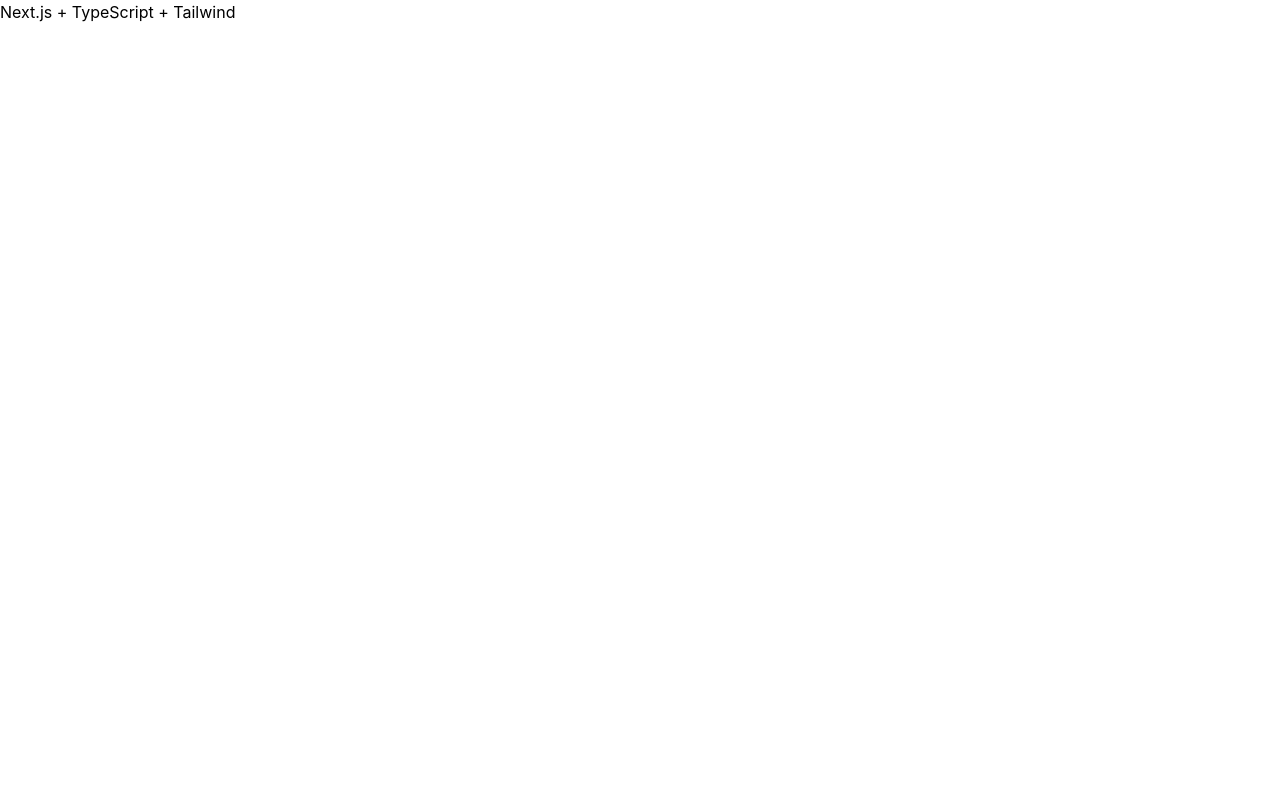
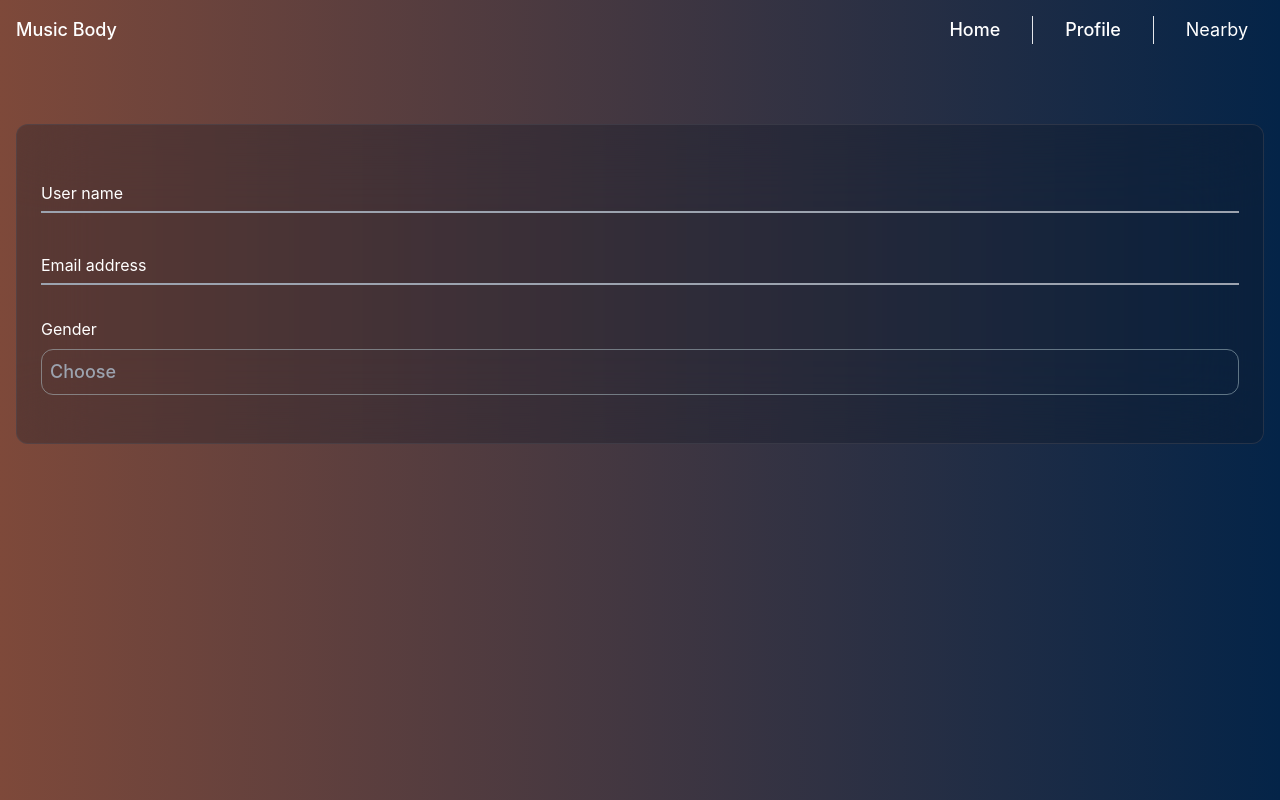
Before and after one commit to MagicMikeChen/samevibes, a Next.js app: page / in a window 1280 px wide. Built offline with nearby package versions, Linux system fonts and the light colour scheme.

Commit message:
feat: Adding test layout

```diff
--- a/pages/index.tsx
+++ b/pages/index.tsx
@@ -1,19 +1,35 @@
 import type { NextPage } from 'next';
 import Head from 'next/head';
+import Navbar from '../src/components/Navbar';
 
 const Home: NextPage = () => {
   return (
-    <>
+    <div className="min-h-screen bg-gradient-to-r from-amber-950 to-blue-950">
       <Head>
         <title>Music body</title>
         <meta name="description" content="Generated by create next app" />
         <link rel="icon" href="/favicon.ico" />
       </Head>
-      <div className="text-blue-700 text-4xl font-bold py-2 px-4 my-4">
-        Next.js + TypeScript + Tailwind
+      <div className="container mx-auto">
+        <Navbar></Navbar>
+        <div className="flex mt-16" >
+          <div className="h-80 w-full bg-gray-900 bg-opacity-30 rounded-xl backdrop-blur-2xl mx-4 py-4 px-4 cs-border-zinc-t-600">
+            <div className="relative mt-8 mx-2">
+              <input id="username" name="username" type="text" className="peer h-10 w-full border-b-2 bg-transparent border-gray-400 text-white placeholder-transparent focus:outline-none focus:border-grey-700" placeholder="name" />
+              <label className="absolute left-0 -top-3.5 text-sm transition-all peer-placeholder-shown:text-base text-white peer-placeholder-shown:top-2 peer-focus:-top-3.5 peer-focus:text-white peer-focus:text-sm">User name</label>
+            </div>
+            <div className="relative mt-8 mx-2">
+              <input id="email" name="email" type="text" className="peer h-10 w-full border-b-2 bg-transparent border-gray-400 text-white placeholder-transparent focus:outline-none focus:border-grey-500" placeholder="john@doe.com" />
+              <label className="absolute left-0 -top-3.5 text-sm transition-all peer-placeholder-shown:text-base text-white peer-placeholder-shown:top-2 peer-focus:-top-3.5 peer-focus:text-white peer-focus:text-sm">Email address</label>
+            </div>
+            <div className="base text-white mt-8 mx-2">Gender</div>
+            <div className="cs-border-btn-t-100 rounded-xl text-lg font-medium text-gray-400 py-2 px-2 mt-2 mx-2">
+              <div>Choose</div>
+            </div>
+          </div>
+        </div>
       </div>
-
-    </>
+    </div>
   );
 };
 
--- /dev/null
+++ b/src/components/Navbar.tsx
@@ -0,0 +1,45 @@
+import type { NextComponentType } from 'next';
+
+const Navbar: NextComponentType = () => {
+  return (
+    <div>
+      <nav aria-label="Breadcrumb" className="flex mx-auto justify-between">
+        <div className="py-4">
+          <div className="ml-4 text-lg font-medium text-white">Music Body</div>
+        </div>
+        <ol
+          role="list"
+          className="max-w-2xl py-4 flex items-center space-x-2 sm:px-6 lg:max-w-7xl lg:px-8 divide-x"
+        >
+          <li>
+            <div className="flex items-center">
+              <a href="#" className="mr-6 text-lg font-medium text-white">
+                Home
+              </a>
+            </div>
+          </li>
+
+          <li className="pl-8">
+            <div className="flex items-center">
+              <a href="#" className="mr-6 text-lg font-medium text-white">
+                Profile
+              </a>
+            </div>
+          </li>
+
+          <li className="text-sm pl-8">
+            <a
+              href="#"
+              aria-current="page"
+              className="text-lg text-white hover:text-gray-200"
+            >
+              Nearby
+            </a>
+          </li>
+        </ol>
+      </nav>
+    </div>
+  );
+};
+
+export default Navbar;
--- a/styles/globals.css
+++ b/styles/globals.css
@@ -14,8 +14,16 @@
 a {
   color: inherit;
   text-decoration: none;
+
 }
 
 * {
   box-sizing: border-box;
 }
+
+.cs-border-zinc-t-600 {
+	border: 1px solid rgba(82, 82, 91, 0.4);
+}
+.cs-border-btn-t-100 {
+  border: 0.5px solid rgba(180, 201, 207, 0.5)
+}
--- a/tailwind.config.js
+++ b/tailwind.config.js
@@ -1,10 +1,19 @@
 module.exports = {
   content: [
-    './src/pages/**/*.{js,ts,jsx,tsx}',
+    './pages/**/*.{js,ts,jsx,tsx}',
     './src/components/**/*.{js,ts,jsx,tsx}',
   ],
     theme: {
-    extend: {},
+    extend: {
+      colors:{
+        blue:{
+          950: '#042448'
+        },
+        amber:{
+          950: '#7e493a'
+        }
+      }
+    },
   },
   plugins: [],
 }
```
